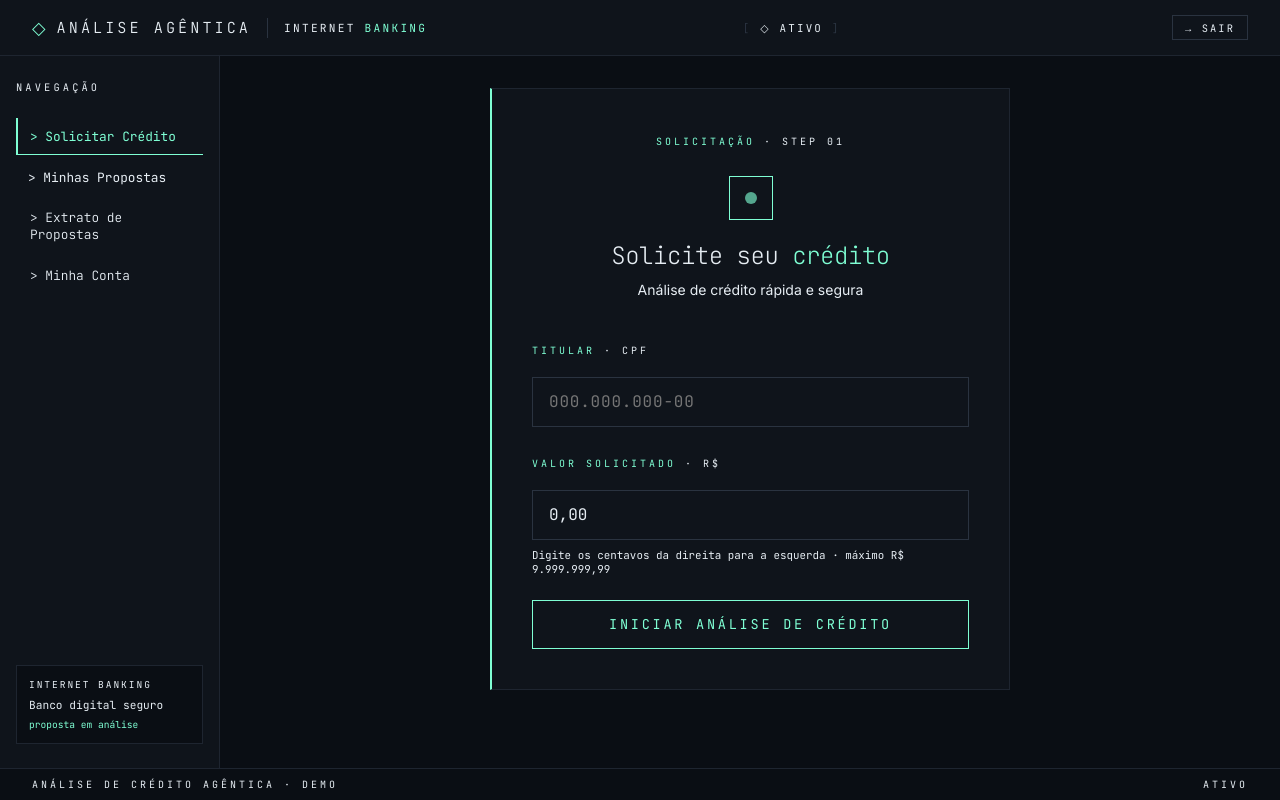
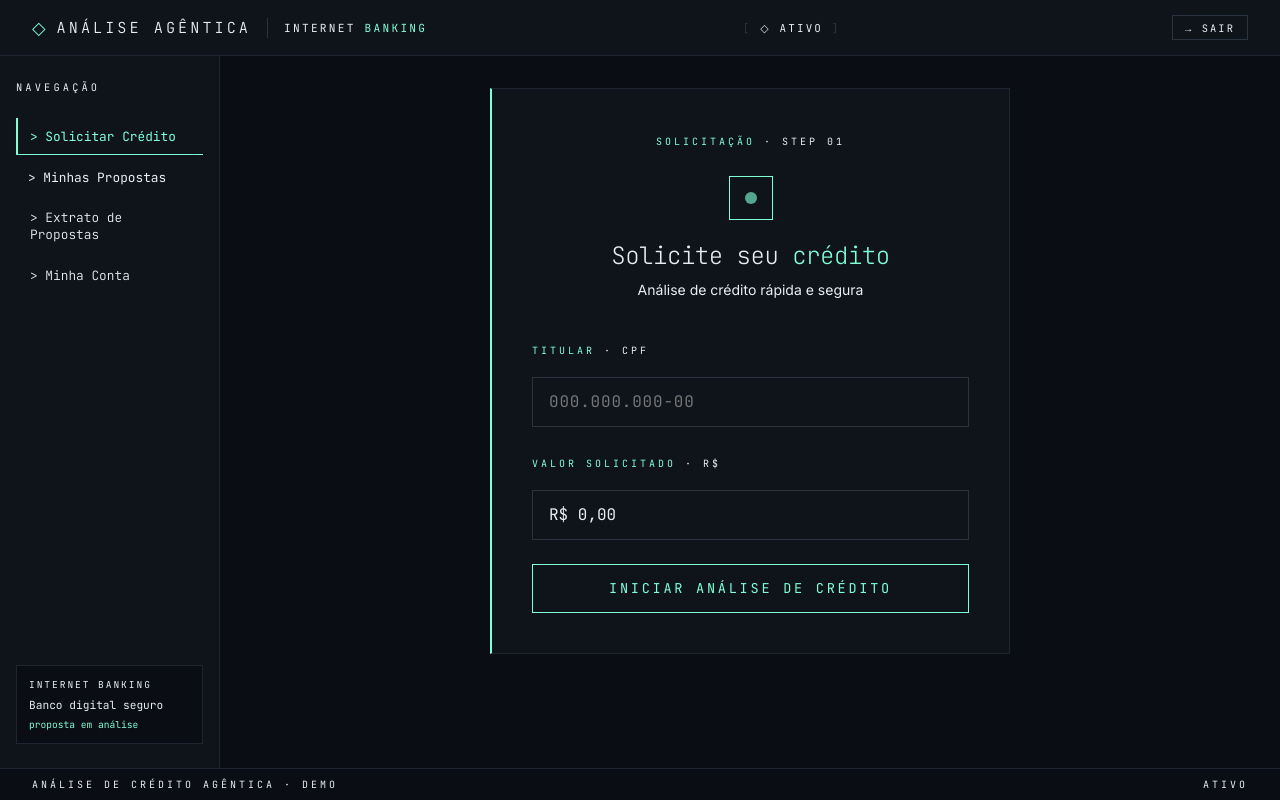
Before and after one commit to it0dan/credit-analysis-frontend, a Next.js app in the folder apps/customer/: page / in a window 1280 px wide. Built offline with nearby package versions, Linux system fonts and the light colour scheme; no server answers.

Commit message:
fix(customer): remove hint e exibe R$ no input de valor
- Remove a mensagem de hint abaixo do campo de valor.
- Adiciona 'R$ ' fixo no valor e no placeholder do input para deixar
  explícito que o valor é em reais brasileiros.

```diff
--- a/apps/customer/app/page.tsx
+++ b/apps/customer/app/page.tsx
@@ -25,10 +25,10 @@ export default function CustomerHome() {
   const latestActive = activeAnalyses[0];
 
   const formatCurrency = (cents: number) =>
-    (cents / 100).toLocaleString('pt-BR', {
+    `R$ ${(cents / 100).toLocaleString('pt-BR', {
       minimumFractionDigits: 2,
       maximumFractionDigits: 2,
-    });
+    })}`;
 
   const handleCpfChange = (e: React.ChangeEvent<HTMLInputElement>) => {
     let value = e.target.value.replace(/\D/g, '');
@@ -238,8 +238,7 @@ export default function CustomerHome() {
                 type="text"
                 inputMode="numeric"
                 autoComplete="off"
-                aria-describedby="amount-hint"
-                placeholder="0,00"
+                placeholder="R$ 0,00"
                 value={formatCurrency(amountCents)}
                 onChange={handleAmountChange}
                 onKeyDown={handleAmountKeyDown}
@@ -260,9 +259,6 @@ export default function CustomerHome() {
                 onFocus={(e) => { e.currentTarget.style.borderColor = 'var(--acc)'; }}
                 onBlur={(e) => { e.currentTarget.style.borderColor = 'var(--line2)'; }}
               />
-              <span id="amount-hint" style={{ color: 'var(--text)', fontFamily: 'var(--font-mono)', fontSize: '0.68rem' }}>
-                Digite os centavos da direita para a esquerda · máximo R$ 9.999.999,99
-              </span>
             </div>
 
             {error && (
```
